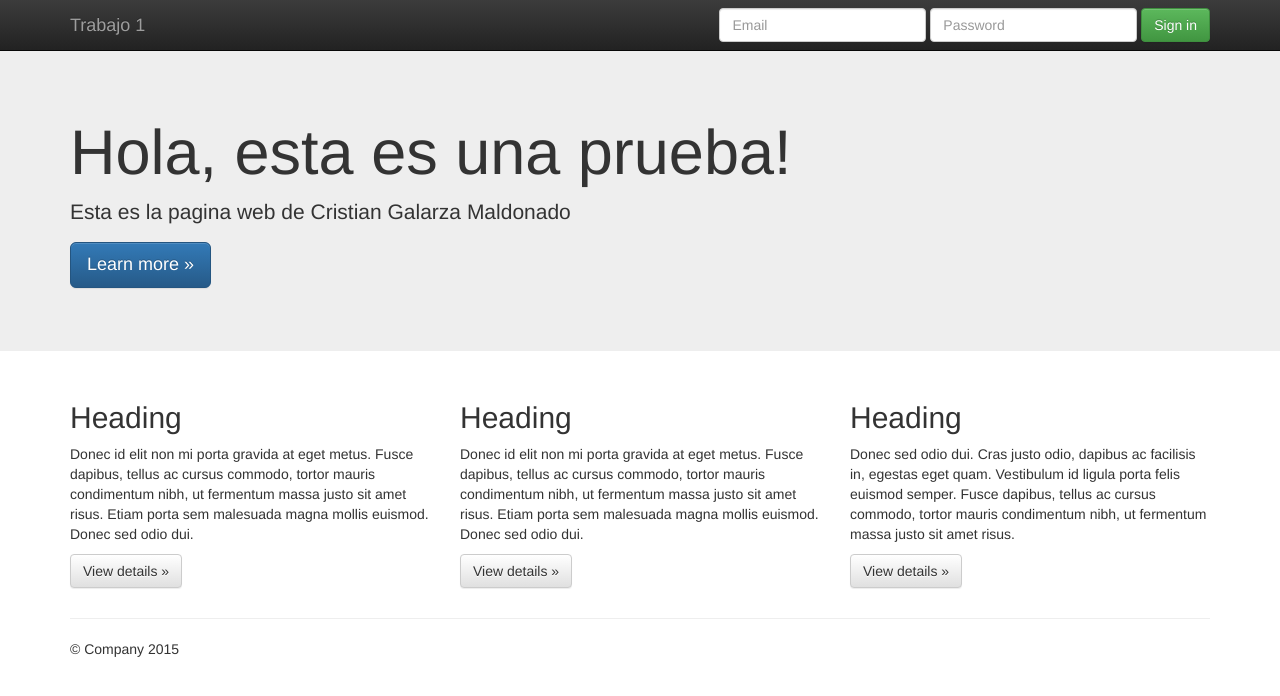
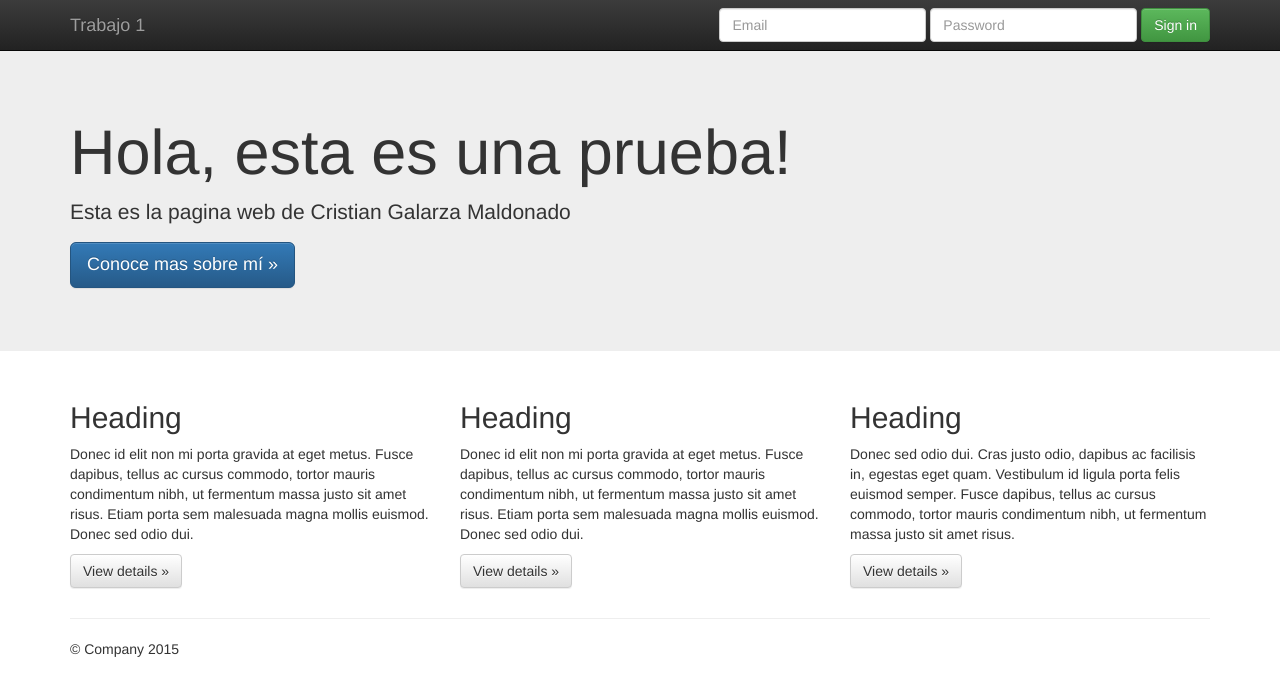
Before and after one commit to Cristianzz/Trabajo2-Cristian-Galarza, a plain HTML site: page index.html in a window 1280 px wide. Drawn offline with nearby package versions, Linux system fonts and the light colour scheme.

Commit message:
se cambio el texto del boton 'learn more' a 'conce mas sobre mí' en el index.html

```diff
--- a/index.html
+++ b/index.html
@@ -57,7 +57,7 @@
       <div class="container">
         <h1>Hola, esta es una prueba!</h1>
         <p>Esta es la pagina web de Cristian Galarza Maldonado</p>
-        <p><a class="btn btn-primary btn-lg" href="#" role="button">Learn more &raquo;</a></p>
+        <p><a class="btn btn-primary btn-lg" href="#" role="button">Conoce mas sobre mí &raquo;</a></p>
       </div>
     </div>
 
```
